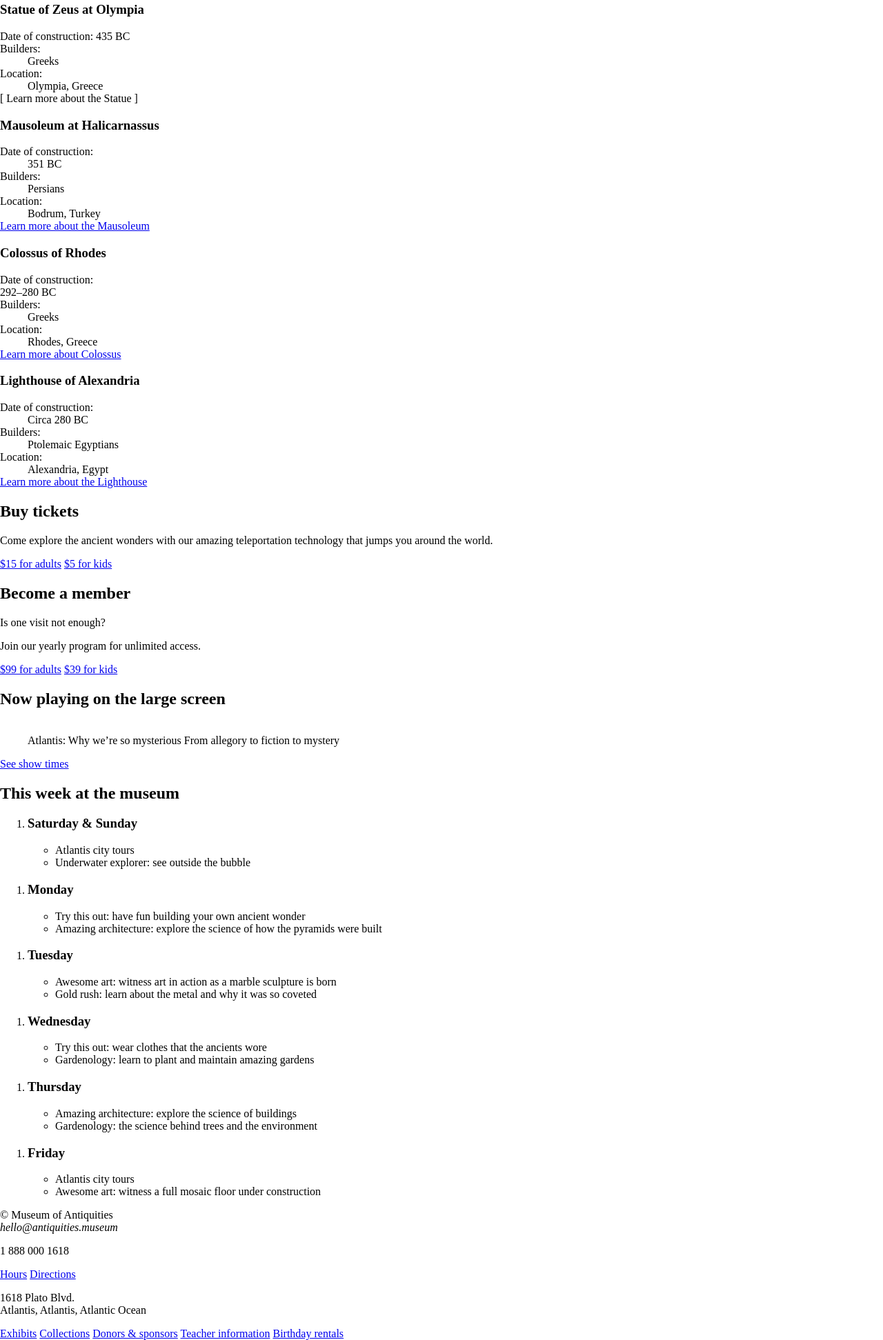
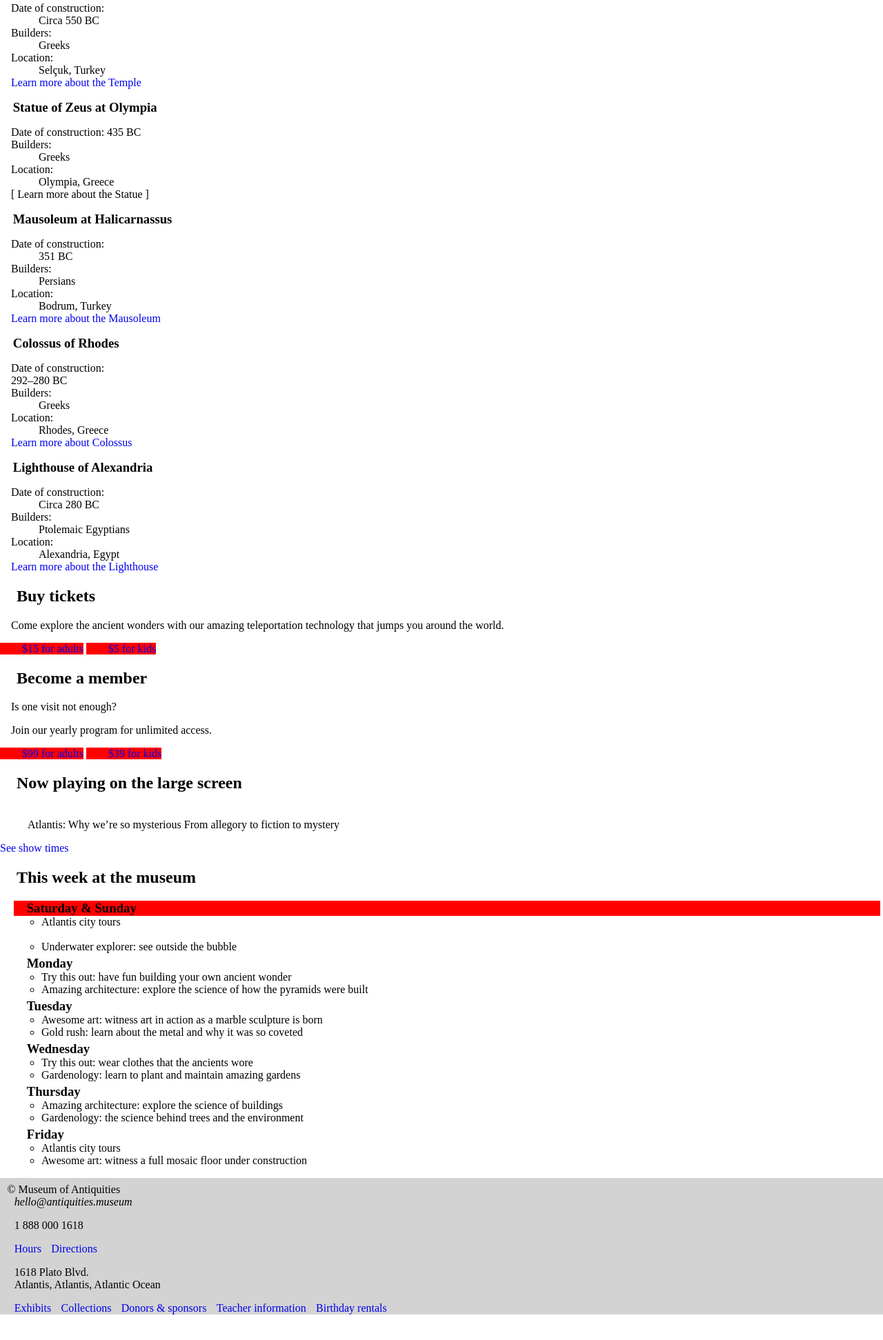
Before and after one commit to jenniferyaya/dsn1675-assignment-1, a plain HTML site: page index.html in a window 1280 px wide. Shown: the part 807-2750 px from the top of the page at 69% size. After the commit the page ends 2713 px from the top, so only its background shows below. Drawn offline with Linux system fonts and the light colour scheme.

Commit message:
Fixing html elements.
I did some work at home, where I don’t have wifi!

```diff
--- a/css/main.css
+++ b/css/main.css
@@ -1,15 +1,27 @@
 body {
 	margin: 0;
+	min-width: 320px;
+}
+
+a {
+	text-decoration: none;
+}
+
+p {
+	padding-left: 1em;
 }
 
 /* ------------ MASTHEAD ------------------- */
 h1 {
 	margin: 0;
 	display: inline-block;
-	padding-left: 15px;
+	padding-left: .15em;
+	padding-top: .15em;
+	font-size: 2.5rem;
+	color: #444444;
 }
 
-.header-div {
+.masthead-div {
 	display: inline-block;
 }
 
@@ -21,14 +33,104 @@ h1 {
 .buy-button {
 	display: inline-block;
 	margin: 0;
-	padding-left: 15px;
+	margin-left: 15px;
+	padding-right: .50em;
+	padding-left: .50em;
+	background-color: #444;
+	border-radius: 10px;
+	text-align: center;
 }
 
-/* --------------- NAV ---------------------- */
-.navigtion-a {
-	text-decoration: none;
+.buy-a {
+	color: #fff;
+}
+.buy-a:hover {
+	color: purple;;
 }
 
-li {
-	text-decoration: none;
+
+/* --------------- NAV ---------------------- */
+.nav-ol {
+	list-style-type: none;
+	padding-left: 2em;
 }
+
+.nav-li {
+	display: inline-block;
+	padding-right: 2.5em;
+}
+
+.nav-ol:hover {
+	color: red
+}
+
+
+
+/* --------------- BANNER IMAGE ---------------------- */
+.banner-div {
+	position: relative;
+}
+
+.hero-img {
+
+}
+
+.hero-caption {
+	position: absolute;
+}
+
+
+
+
+/* --------------- SEVEN WONDERS ---------------------- */
+h2, h3 {
+padding-left: 1em;
+}
+
+dl {
+	padding-left: 1em;
+}
+
+
+
+/* --------------- TICKETS ---------------------- */
+.ticket-links {
+	background-color: red;
+	padding-left: 2em;
+}
+
+
+/* --------------- MEMBERSHIPS ---------------------- */
+
+
+
+
+
+
+
+
+/* --------------- CALENDAR ---------------------- */
+h3 {
+	margin: 0;
+}
+.calendar-ol {
+	padding-left: 1em;
+	margin: 0.25em 0.25em;
+	list-style-type: none;
+}
+
+.calendar-li {
+	background-color: red;
+	list-style-type: none;
+}
+
+/* --------------- FOOTER ---------------------- */
+.footer-div {
+	background-color: lightgrey;
+	margin-top: 1em;
+	padding-top: 0.50em;
+}
+
+.footer-p {
+	padding-left: .65em;
+}
--- a/index.html
+++ b/index.html
@@ -10,31 +10,35 @@
 <!-- ******************* MASTHEAD *********** -->
 	<body>
 
-<div class="header-div">
+<div class="masthead-div">
 <img src="img/logo.svg" class="logo-svg" alt="Logo for the Museum of Antiquities.">
 		<h1> Museum of Antiquities</h1>
-		<p class="buy-button">Buy</p>
+		<p class="buy-button"><a class="buy-a" href="#">Buy</p></a>
 </div>
+
 
 
 <!-- ******************* NAV *********** -->
 			<header>
 				<nav>
-				<ol>
-					<li><a href="#" class"navigation-a">Seven wonders</a></li>
-					<li><a href="#">Buy tickets</a></li>
-					<li><a href="#">Now playing</a></li>
-					<li><a href="#">This week</a></li>
+				<ol class="nav-ol">
+					<li class="nav-li"><a href="#" class"navigation-a">Seven wonders</a></li>
+					<li class="nav-li"><a href="#">Buy tickets</a></li>
+					<li class="nav-li"><a href="#">Now playing</a></li>
+					<li class="nav-li"><a href="#">This week</a></li>
 				</ol>
 				</nav>
 			</header>
 
-<!-- **************** BANNER ********************* -->
+
+
+<!-- **************** BANNER IMAGE ********************* -->
+<div class="banner-div">
 <figure>
-	<img>
-		<figcaption><b>The Seven Wonders of the Ancient World</b>
-		Remarkable constructions of classical antiquity almost completely lost in time.
+	<img src="img/panorama.jpg" class="hero-img" alt="Panorama image of.>"
+		<figcaption class="hero-caption"><b>The Seven Wonders of the Ancient World</b><br>Remarkable constructions of classical antiquity almost completely lost in time.
 </figure>
+</div>
 
 
 <!-- ***************** SEVEN WONDERS H2 ****************** -->
@@ -102,8 +106,8 @@
 
 <p>Come explore the ancient wonders with our amazing teleportation technology that jumps you around the world.</p>
 
-<a href="#">$15 for adults</a>
-<a href="#">$5 for kids</a>
+<a class="ticket-links" href="#">$15 for adults</a>
+<a class="ticket-links" href="#">$5 for kids</a>
 
 
 <!-- ************* MEMBER H2 *************** -->
@@ -112,8 +116,8 @@
 <p>Is one visit not enough?</p>
 <p>Join our yearly program for unlimited access.</p>
 
-<a href="#">$99 for adults</a>
-<a href="#">$39 for kids</a>
+<a class="ticket-links" href="#">$99 for adults</a>
+<a class="ticket-links" href="#">$39 for kids</a>
 
 
 <!-- ************* SCREEN H2 *************** -->
@@ -131,17 +135,17 @@
 <!-- ************* CALENDAR H2 *************** -->
 <h2>This week at the museum</h2>
 
-	<ol>
-		<li>
+	<ol class="calendar-ol">
+		<li class="calendar-li">
 			<h3>Saturday & Sunday<h3>
 		</li>
 			<ul>
-				<li>Atlantis city tours</li>
+				<li>Atlantis city tours</li><br>
 				<li>Underwater explorer: see outside the bubble</li>
 			</ul>
 	</ol>
 
-	<ol>
+	<ol class="calendar-ol">
 		<li>
 			<h3>Monday</h3>
 		</li>
@@ -151,7 +155,7 @@
 			</ul>
 	</ol>
 
-	<ol>
+	<ol class="calendar-ol">
 		<li>
 			<h3>Tuesday</h3>
 		</li>
@@ -161,7 +165,7 @@
 			</ul>
 	</ol>
 
-	<ol>
+	<ol class="calendar-ol">
 		<li>
 			<h3>Wednesday</h3>
 		</li>
@@ -171,7 +175,7 @@
 			</ul>
 	</ol>
 
-	<ol>
+	<ol class="calendar-ol">
 		<li>
 			<h3>Thursday</h3>
 		</li>
@@ -181,7 +185,7 @@
 			</ul>
 	</ol>
 
-	<ol>
+	<ol class="calendar-ol">
 		<li>
 			<h3>Friday</h3>
 		</li>
@@ -194,22 +198,23 @@
 
 <!-- ************** FOOTER *********** -->
 <footer>
+<div class="footer-div">
+<aside class="footer-p">© Museum of Antiquities
 
-<aside>© Museum of Antiquities
+<address class="footer-p">hello@antiquities.museum</address>
+<p class="footer-p">1 888 000 1618</p>
+<a href="#" class="footer-p">Hours</a>
+<a href="#" class="footer-p">Directions</a>
 
-<address>hello@antiquities.museum</address>
-<p>1 888 000 1618</p>
-<a href="#">Hours</a>
-<a href="#">Directions</a>
-
-<p>1618 Plato Blvd.<br>
+<p class="footer-p">1618 Plato Blvd.<br>
 Atlantis, Atlantis, Atlantic Ocean</p>
 
-<a href="#">Exhibits</a>
-<a href="#">Collections</a>
-<a href="#">Donors & sponsors</a>
-<a href="#">Teacher information</a>
-<a href="#">Birthday rentals</a>
+<a href="#" class="footer-p">Exhibits</a>
+<a href="#" class="footer-p">Collections</a>
+<a href="#" class="footer-p">Donors & sponsors</a>
+<a href="#" class="footer-p">Teacher information</a>
+<a href="#" class="footer-p">Birthday rentals</a>
+</div>
 
 </footer>
 
```
Also changed, not shown: img/alantisz-1.jpg (added), img/alexandria.jpg (added), img/artemis.jpg (added), img/babylon.jpg (added), img/giza.jpg (added), img/halicarnassus.jpg (added), img/panorama.jpg (added), img/rhodes.jpg (added), img/zeus.jpg (added).
